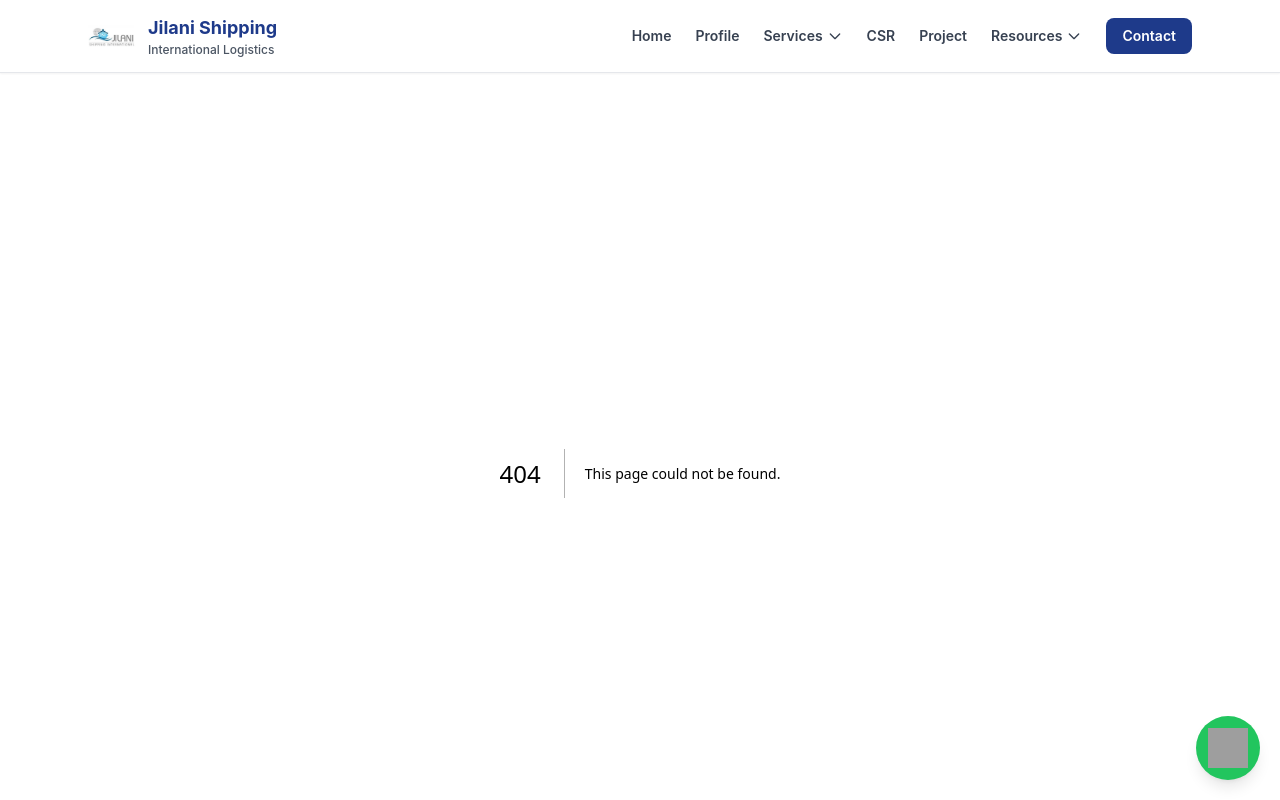
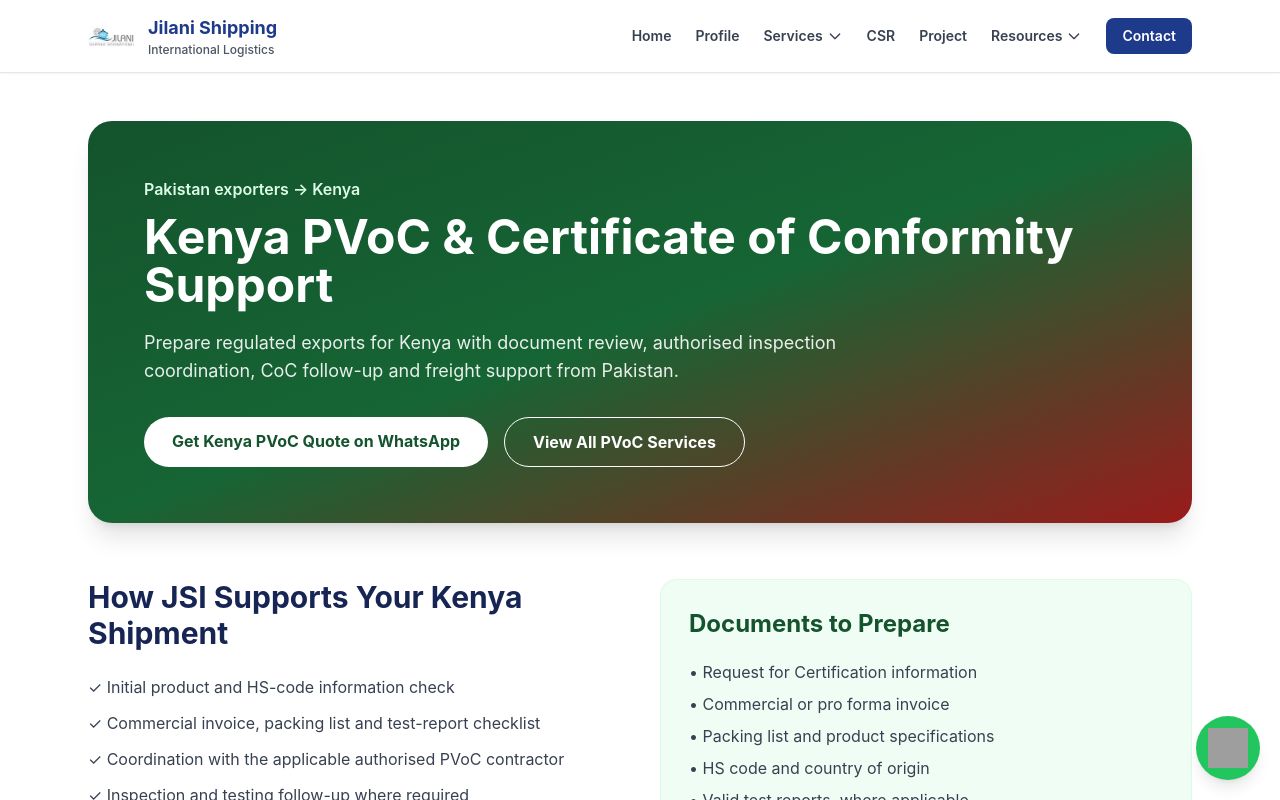
Before and after one commit to ubaidking1/JJ, a Next.js app: page /kenya-pvoc-service in a window 1280 px wide. Before the commit this address had no page. Shown: the top 800 px of the page. Built offline with nearby package versions, Linux system fonts and the light colour scheme; grey boxes are pictures that could not be loaded.

Commit message:
Add Kenya PVoC landing page

```diff
--- /dev/null
+++ b/app/kenya-pvoc-service/page.tsx
@@ -0,0 +1,43 @@
+import type { Metadata } from "next";
+import Link from "next/link";
+
+export const metadata: Metadata = {
+  title: "Kenya PVoC & CoC Service from Pakistan | JSI",
+  description: "Kenya PVoC and Certificate of Conformity coordination for exporters in Pakistan. Get document, inspection and shipment support from JSI.",
+  alternates: { canonical: "/kenya-pvoc-service/" },
+  keywords: ["Kenya PVoC service Pakistan", "Certificate of Conformity Kenya", "KEBS PVoC Pakistan", "export to Kenya from Pakistan", "Kenya CoC service"],
+};
+
+const whatsapp = "https://wa.me/923180155643?text=Hello%20JSI%2C%20I%20need%20Kenya%20PVoC%2FCoC%20support.%20Product%3A%20____%20HS%20Code%3A%20____%20FOB%20Value%3A%20____%20Shipment%20Mode%3A%20Sea%2FAir%20Exporting%20Country%3A%20____";
+
+export default function KenyaPvocService() {
+  const faq = [
+    ["What is Kenya PVoC?", "Kenya's Pre-Export Verification of Conformity programme checks regulated goods against applicable Kenya standards before shipment and supports issuance of a Certificate of Conformity by an authorised contractor."],
+    ["Who issues the Kenya CoC?", "The Certificate of Conformity is issued by a KEBS-authorised PVoC contractor after the applicable document review, inspection and testing requirements are completed. JSI supports coordination and shipment documentation; JSI does not issue the certificate."],
+    ["Which contractor covers exports from Pakistan?", "KEBS currently lists Pakistan in the Indian Subcontinent zone allocated to SGS. Exporters should verify the latest contractor allocation with KEBS before applying."],
+    ["What information is needed for a quote?", "Share the product description, HS code, quantity, FOB value, invoice, packing list, test reports if available, exporter location and expected shipment date."],
+  ];
+  const schema = { "@context": "https://schema.org", "@type": "Service", name: "Kenya PVoC and Certificate of Conformity Support", provider: { "@type": "Organization", name: "Jilani Shipping International", url: "https://jilanishipping.net" }, areaServed: ["KE", "PK"], serviceType: "PVoC documentation and shipment coordination" };
+
+  return <main className="max-w-6xl mx-auto px-4 md:px-6 py-8 md:py-12">
+    <script type="application/ld+json" dangerouslySetInnerHTML={{ __html: JSON.stringify(schema) }} />
+    <section className="rounded-3xl bg-gradient-to-br from-green-900 via-green-800 to-red-800 text-white p-8 md:p-14 shadow-xl">
+      <p className="font-semibold text-green-100 mb-3">Pakistan exporters → Kenya</p>
+      <h1 className="text-3xl md:text-5xl font-bold leading-tight">Kenya PVoC & Certificate of Conformity Support</h1>
+      <p className="mt-5 text-lg text-white/90 max-w-3xl">Prepare regulated exports for Kenya with document review, authorised inspection coordination, CoC follow-up and freight support from Pakistan.</p>
+      <div className="mt-8 flex flex-wrap gap-4"><a href={whatsapp} className="rounded-full bg-white px-7 py-3 font-bold text-green-900">Get Kenya PVoC Quote on WhatsApp</a><Link href="/pvoc-service/" className="rounded-full border border-white px-7 py-3 font-bold">View All PVoC Services</Link></div>
+    </section>
+
+    <section className="grid md:grid-cols-2 gap-10 mt-14">
+      <div><h2 className="text-3xl font-bold text-blue-950">How JSI Supports Your Kenya Shipment</h2><ul className="mt-6 space-y-3 text-gray-700"><li>✓ Initial product and HS-code information check</li><li>✓ Commercial invoice, packing list and test-report checklist</li><li>✓ Coordination with the applicable authorised PVoC contractor</li><li>✓ Inspection and testing follow-up where required</li><li>✓ CoC documentation follow-up before shipment</li><li>✓ Sea or air freight planning from Pakistan to Kenya</li></ul></div>
+      <div className="rounded-2xl bg-green-50 p-7 border border-green-100"><h2 className="text-2xl font-bold text-green-900">Documents to Prepare</h2><ul className="mt-5 space-y-2 text-gray-700"><li>• Request for Certification information</li><li>• Commercial or pro forma invoice</li><li>• Packing list and product specifications</li><li>• HS code and country of origin</li><li>• Valid test reports, where applicable</li><li>• Import permits or licences for restricted goods</li></ul><p className="mt-5 text-sm text-gray-600">Requirements depend on the product and certification route. Final eligibility is determined by the authorised contractor/KEBS.</p></div>
+    </section>
+
+    <section className="mt-16"><h2 className="text-3xl font-bold text-blue-950 text-center">Kenya PVoC Process</h2><div className="grid md:grid-cols-4 gap-5 mt-8">{[["1","Share shipment details"],["2","Documents assessed"],["3","Inspection/testing"],["4","CoC and shipment"]].map(([n,t])=><div key={n} className="rounded-xl border p-6 bg-white shadow-sm"><span className="text-3xl font-black text-green-700">{n}</span><h3 className="font-bold mt-3">{t}</h3></div>)}</div></section>
+
+    <section className="mt-16 rounded-3xl bg-blue-950 text-white p-8 text-center"><h2 className="text-3xl font-bold">Exporting to Kenya?</h2><p className="mt-3 text-blue-100">Send product, HS code, FOB value, quantity and shipment date for an initial PVoC review.</p><a href={whatsapp} className="inline-block mt-6 rounded-full bg-green-500 px-8 py-3 font-bold text-white">WhatsApp +92 318 0155643</a></section>
+
+    <section className="mt-16"><h2 className="text-3xl font-bold text-blue-950">Frequently Asked Questions</h2><div className="mt-6 space-y-4">{faq.map(([q,a])=><article key={q} className="rounded-xl border p-6"><h3 className="font-bold text-lg">{q}</h3><p className="mt-2 text-gray-700">{a}</p></article>)}</div></section>
+    <p className="mt-10 text-sm text-gray-500">Official reference: <a className="underline" href="https://inspection.kebs.go.ke/pvoc-services/" rel="noopener noreferrer" target="_blank">Kenya Bureau of Standards PVoC overview</a>. Always confirm current requirements before shipping.</p>
+  </main>;
+}
```
